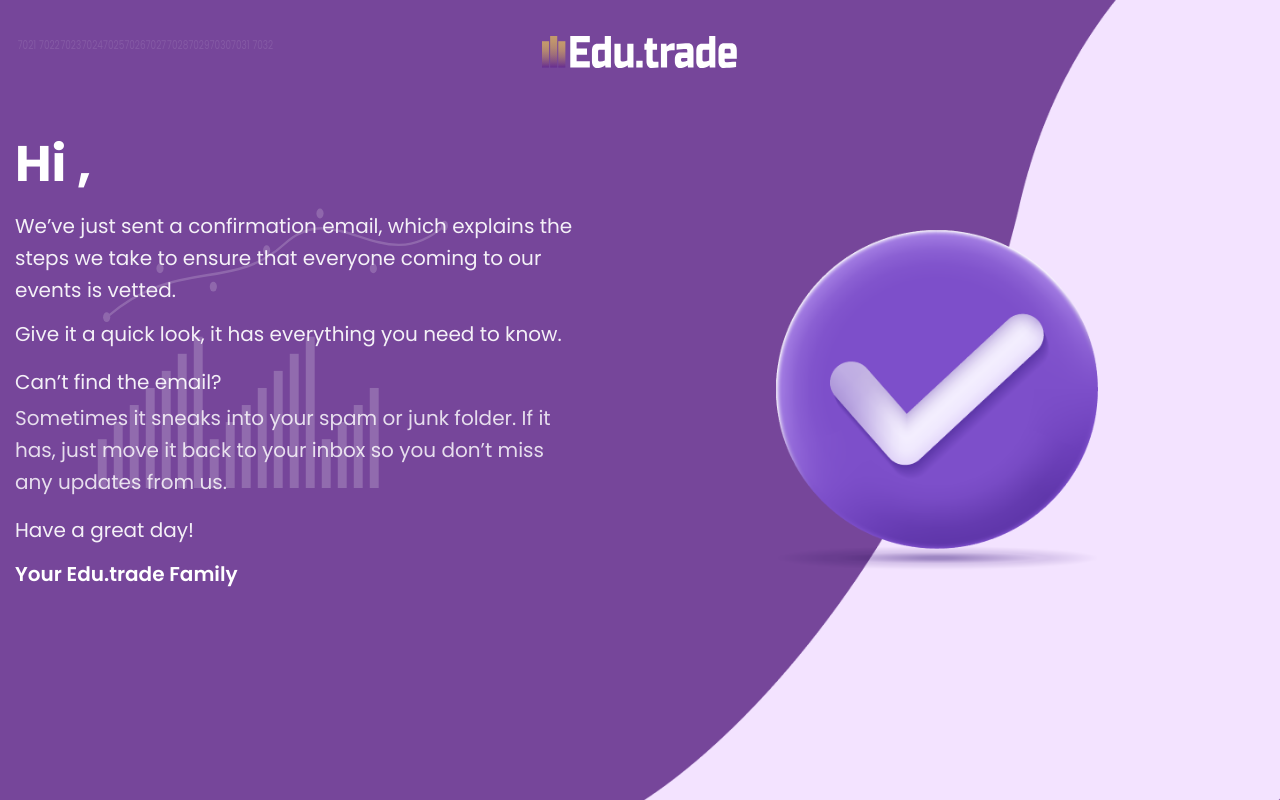
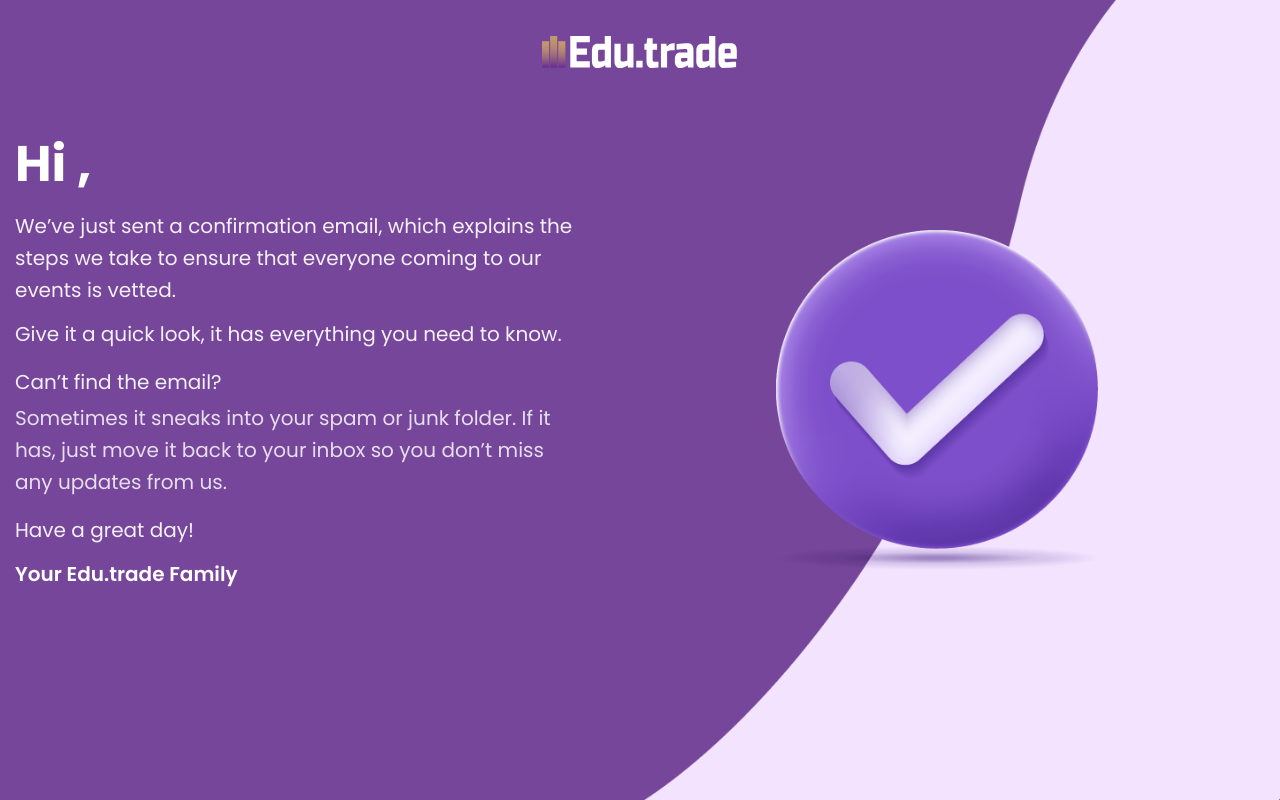
Before and after one commit to GTC-X/edutrade, a Next.js app: page /en/thank-you in a window 1280 px wide. Built offline with nearby package versions, Linux system fonts and the light colour scheme; sample sign-in values are in the browser's storage.

Commit message:
Fixed : zaipier hook change

```diff
--- a/src/app/[locale]/components/primeForm.jsx
+++ b/src/app/[locale]/components/primeForm.jsx
@@ -102,7 +102,7 @@ const PrimeForm = ({ title = 'Register Now', subtitle = '' }) => {
         validationSchema: Step1Schema,
         onSubmit: async (values) => {
             try {
-                 await axios.post("https://hooks.zapier.com/hooks/catch/16420445/2nppxqi/", JSON.stringify(values));
+                 await axios.post("https://hooks.zapier.com/hooks/catch/16420445/udnjn1o/", JSON.stringify(values));
             } catch (error) {
             } finally {
                 sendDataToDb(values, formik)
--- a/src/app/[locale]/thank-you/page.jsx
+++ b/src/app/[locale]/thank-you/page.jsx
@@ -62,7 +62,7 @@ export default function ConfirmNotice({ firstName = '[FIRST NAME]', email = '[EM
           </div>
 
           {/* Background: soft chart lines & dots */}
-          <ChartBackdrop />
+          {/* <ChartBackdrop /> */}
           {/* Right white curved wedge */}
           {/* <RightCurve /> */}
 
```
